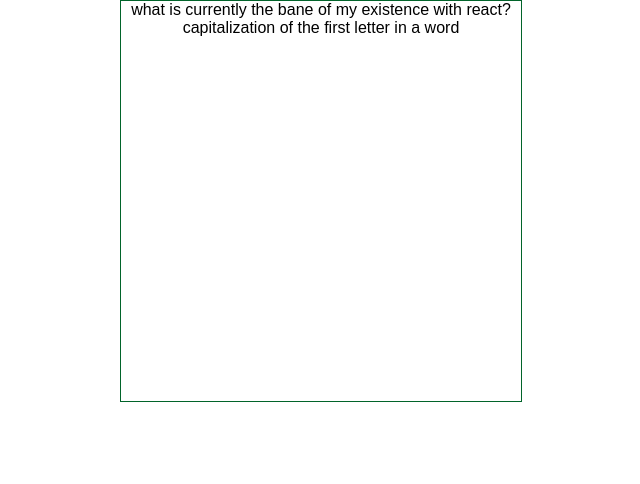
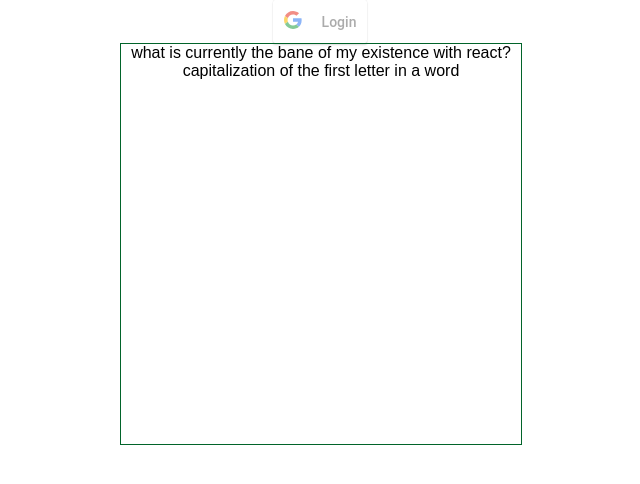
Before and after one commit to abuckstopshere/flashMob, a React (Create React App) app: page / in a window 1280 px wide. Shown: the top 484 px of the page, without its empty margins (320-960 px from the left). Built offline with nearby package versions, Linux system fonts and the light colour scheme.

Commit message:
added google auth button. needs route to main page

```diff
--- a/package.json
+++ b/package.json
@@ -5,6 +5,7 @@
   "dependencies": {
     "react": "^16.3.2",
     "react-dom": "^16.3.2",
+    "react-google-login": "^3.2.1",
     "react-scripts": "1.1.4"
   },
   "scripts": {
--- a/src/App.js
+++ b/src/App.js
@@ -1,6 +1,8 @@
 import React, { Component } from 'react'
 import './App.css'
 import Card from './Card/Card'
+import GoogleOAuth from './SocialLog/SocialLog'
+
 
 class App extends Component {
   constructor(props) {
@@ -39,6 +41,9 @@
   render() {
     return (
       <div className = "App">
+          <div className = "SocialLog">
+            <GoogleOAuth/>
+          </div>
         <div className = "prevCardColumn"></div>
         <div className = "mainCardColumn">
           <Card question = {this.state.currentCard.question}
--- /dev/null
+++ b/src/SocialLog/SocialLog.jsx
@@ -0,0 +1,19 @@
+import React from 'react'
+import { GoogleLogin } from 'react-google-login'
+
+const responseGoogle = (response) => {
+    console.log(response)
+  }
+
+const GoogleOAuth = () => {
+    return (
+        <GoogleLogin
+            clientId="685681342098-3o5h5vplr05mcse4aag6fur375qhuk1v.apps.googleusercontent.com"
+            buttonText="Login"
+            onSuccess={responseGoogle}
+            onFailure={responseGoogle}
+        />
+    )
+}
+
+export default GoogleOAuth
```
Also changed, not shown: src/SocialLog/SocialLog.css (added), src/socialLogIn/button.jsx (deleted), 1 other file (tests, documents, lock files or other folders).
